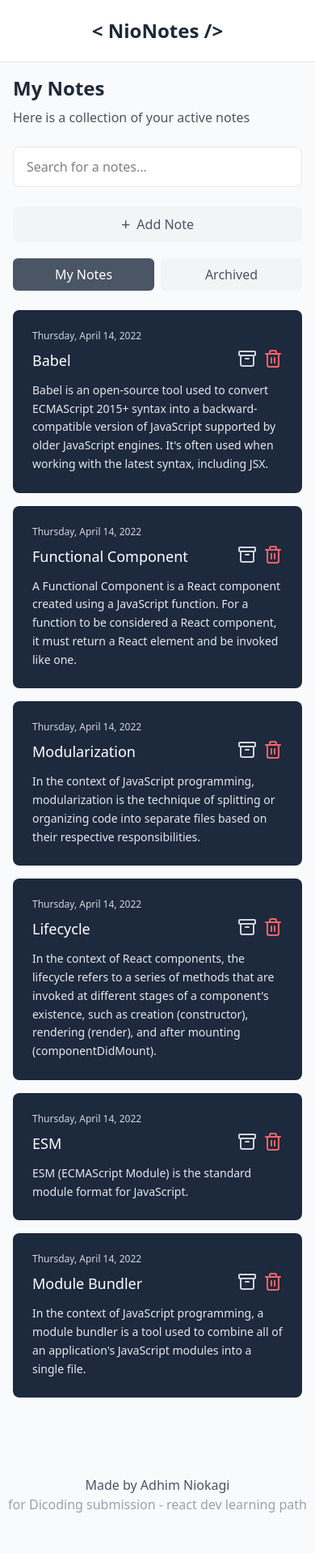
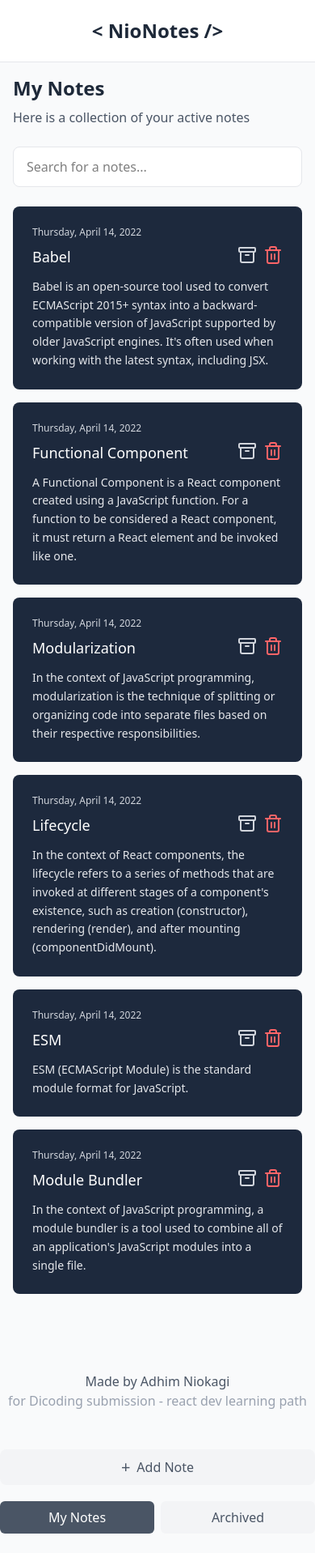
Before and after one commit to niokagi/react-notes-app, a React (Vite) app: page / in a window 390 px wide. Shown: the whole page at 81% size. After the commit the page ends 1894 px from the top, so only its background shows below. Built offline with nearby package versions, Linux system fonts and the light colour scheme.

Commit message:
Create MainLayout.jsx and Update README.md

```diff
--- a/src/App.jsx
+++ b/src/App.jsx
@@ -1,12 +1,9 @@
 import { useState, useMemo } from "react";
-import Sidebar from "./components/Sidebar";
+import MainLayout from "./layouts/MainLayout";
 import SearchBar from "./components/SearchBar";
 import NotesList from "./components/NotesList";
 import NoteInput from "./components/NoteInput";
-import MobileMenu from "./layouts/MobileMenu";
-import Footer from "./layouts/Footer";
 import { useNotes } from "./hooks/useNotes";
-import MobileNav from "./layouts/MobileNav";
 
 export default function App() {
   const { notes, addNote, deleteNote, archiveNote } = useNotes();
@@ -29,17 +26,11 @@ export default function App() {
   }, [notes, keyword, showArchived]);
 
   return (
-    <>
-      <Sidebar
+    <MainLayout
       onAddNote={() => setShowAddModal(true)}
       onShowArchived={setShowArchived}
       showArchived={showArchived}
-      />
-
-      <main className="flex-1 flex flex-col lg:w-[78%] lg:absolute lg:right-0">
-        <MobileNav />
-        <div className="flex-1 p-4 lg:p-8 min-h-[100vh]">
-          <div className="max-w-7xl mx-auto">
+    >
       <div className="mb-6">
         <h2 className="text-2xl font-bold text-gray-800 mb-2">
           {showArchived ? "Archived Notes" : "My Notes"}
@@ -50,15 +41,7 @@ export default function App() {
             : "Here is a collection of your active notes"}
         </p>
 
-              <SearchBar
-                keyword={keyword}
-                keywordChange={onKeywordChangeHandler}
-              />
-              <MobileMenu
-                onAddNote={() => setShowAddModal(true)}
-                onShowArchived={setShowArchived}
-                showArchived={showArchived}
-              />
+        <SearchBar keyword={keyword} keywordChange={onKeywordChangeHandler} />
       </div>
 
       <NotesList
@@ -67,14 +50,10 @@ export default function App() {
         onArchive={archiveNote}
         showArchived={showArchived}
       />
-          </div>
-        </div>
-        <Footer />
-      </main>
 
       {showAddModal && (
         <NoteInput addNote={addNote} onClose={() => setShowAddModal(false)} />
       )}
-    </>
+    </MainLayout>
   );
 }
--- /dev/null
+++ b/src/layouts/MainLayout.jsx
@@ -0,0 +1,33 @@
+import Sidebar from "../components/Sidebar";
+import MobileNav from "./MobileNav";
+import Footer from "./Footer";
+import MobileMenu from "./MobileMenu";
+
+export default function MainLayout({
+  children,
+  onAddNote,
+  onShowArchived,
+  showArchived,
+}) {
+  return (
+    <>
+      <Sidebar
+        onAddNote={onAddNote}
+        onShowArchived={onShowArchived}
+        showArchived={showArchived}
+      />
+      <main className="flex-1 flex flex-col lg:w-[78%] lg:absolute lg:right-0">
+        <MobileNav />
+        <div className="flex-1 p-4 lg:p-8 min-h-[100vh]">
+          <div className="max-w-7xl mx-auto">{children}</div>
+        </div>
+        <Footer />
+      </main>
+      <MobileMenu
+        onAddNote={onAddNote}
+        onShowArchived={onShowArchived}
+        showArchived={showArchived}
+      />
+    </>
+  );
+}
```
Also changed, not shown: 1 other file (tests, documents, lock files or other folders). Lines whose indentation alone changed are shown as unchanged.
